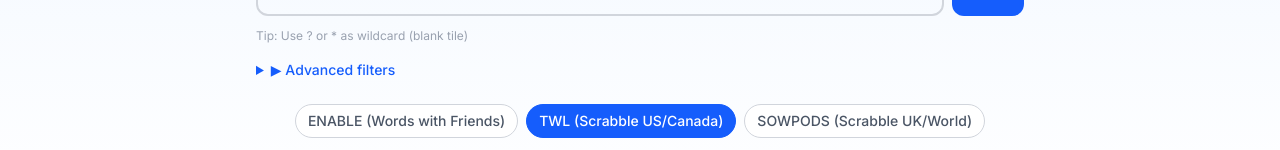
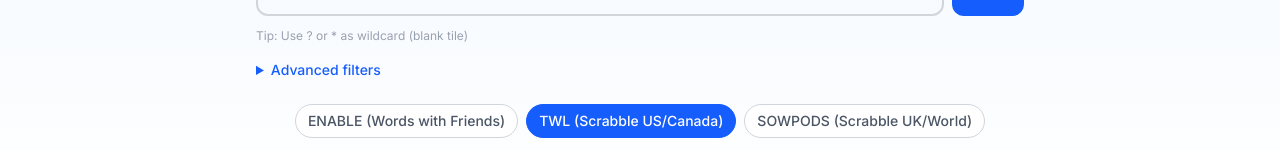
Before and after one commit to magicarcher101/word-unscrambler, a Next.js app: page / in a window 1280 px wide. Shown: the part 292-442 px from the top of the page. Built offline with nearby package versions, Linux system fonts and the light colour scheme.

Commit message:
Fix double arrow on advanced filters button

```diff
--- a/components/UnscrambleForm.js
+++ b/components/UnscrambleForm.js
@@ -92,7 +92,7 @@
       {/* Advanced filters — ABOVE dictionary */}
       <details className="mb-4 text-left">
         <summary className="text-sm text-blue-600 cursor-pointer hover:text-blue-700 font-medium mb-2">
-          ▶ Advanced filters
+          Advanced filters
         </summary>
         <div className="grid grid-cols-2 md:grid-cols-4 gap-3 mt-3 p-4 bg-gray-50 rounded-xl border border-gray-200">
           <div>
```
